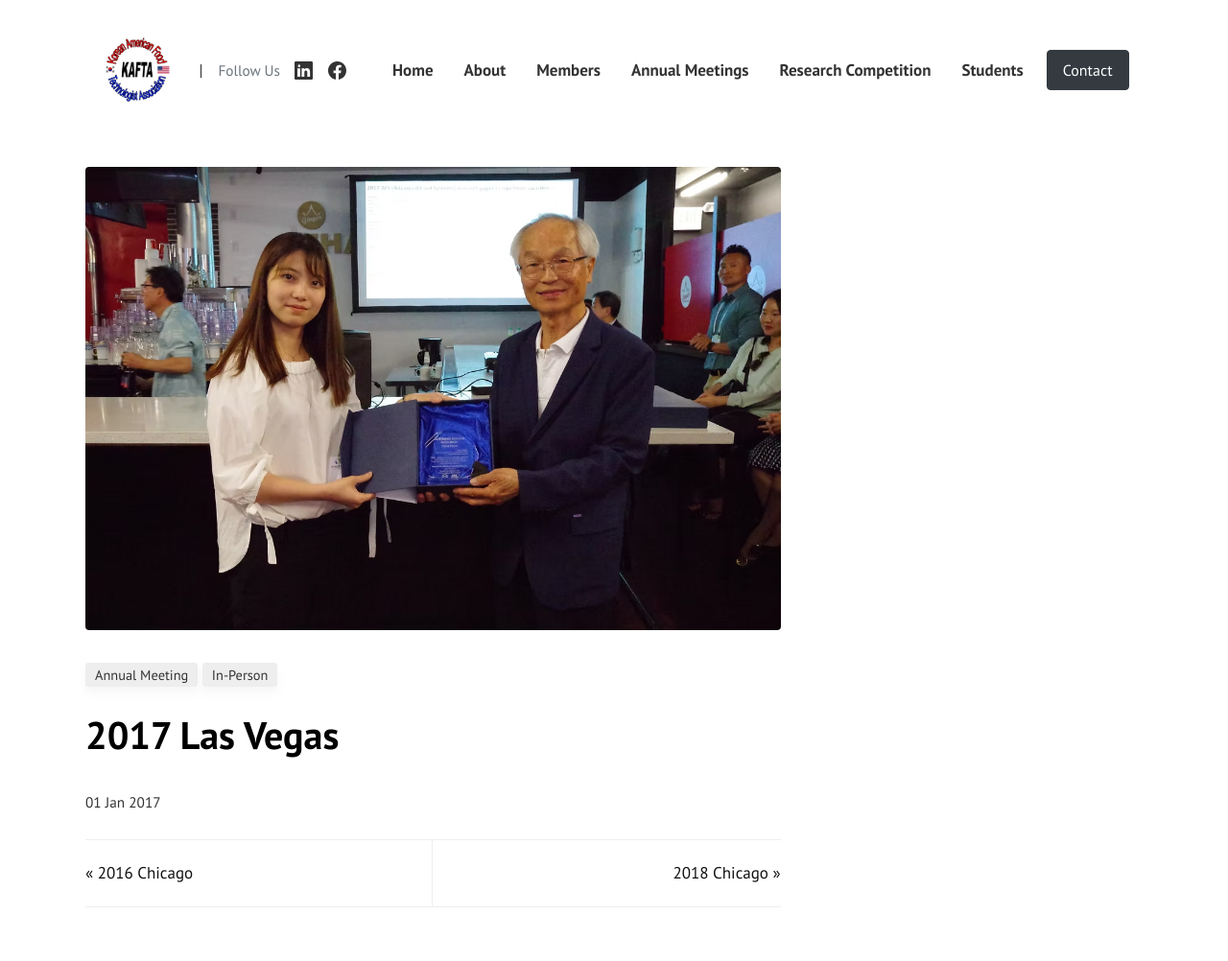
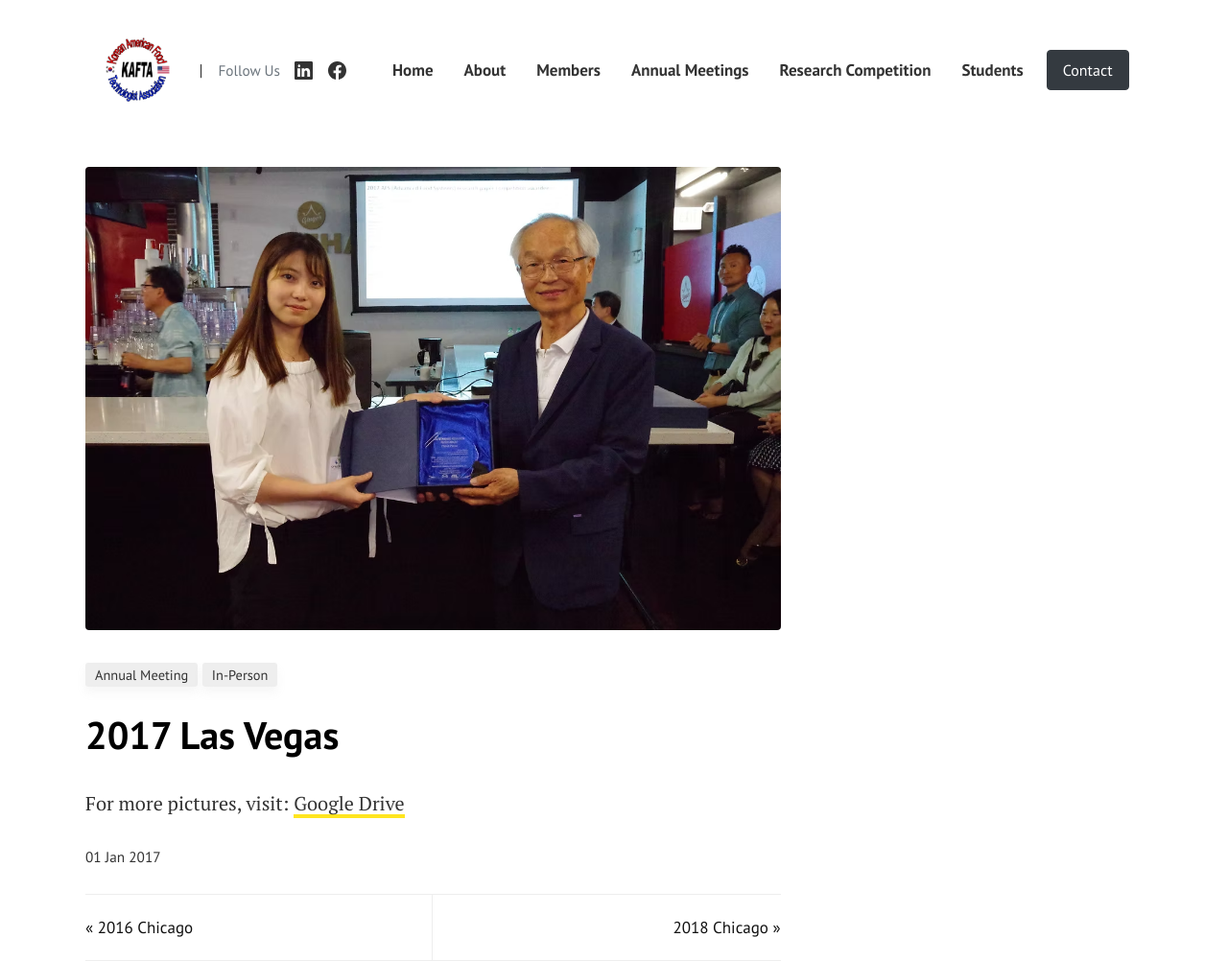
Before and after one commit to KAFTA-USA/KAFTA-USA.github.io, a Jekyll site: the page built from _posts/2017-01-01-Las-Vegas.md, in a window 1280 px wide and 1002 px high. Shown: the whole window at 96% size. Built offline with Jekyll 4.4.1, drawn with Linux system fonts in a browser that asks for light colours.

Commit message:
Update 2017-01-01-Las-Vegas.md

```diff
--- a/_posts/2017-01-01-Las-Vegas.md
+++ b/_posts/2017-01-01-Las-Vegas.md
@@ -1,8 +1,10 @@
 ---
 layout: post
 title:  "2017 Las Vegas"
-author: Minho
-categories: [ Annual Meeting, In-Person]
+author: Admin
+categories: [ Annual Meeting, In-Person ]
 image: assets/images/meeting/2017 Las Vegas/2017-10.avif
 featured: true
 ---
+
+For more pictures, visit: [Google Drive](https://drive.google.com/drive/folders/1bUA70jXKo2aXJBO0dYeelHa_4NO3wE7s?usp=sharing)
```
